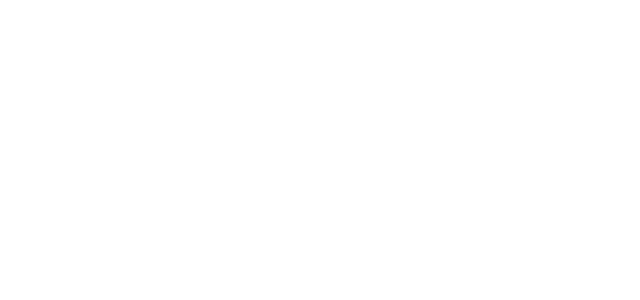
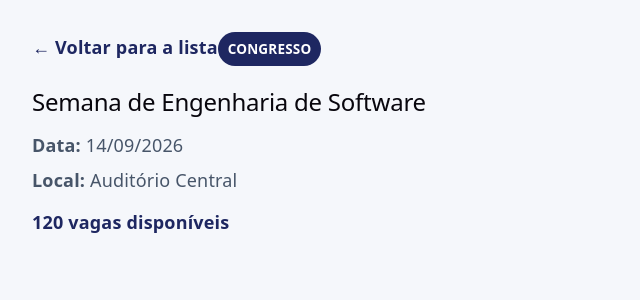
Before and after one commit to MarcoAntonioPrado/ubmeventos, a React (Vite) app: page /eventos/1 in a window 1280 px wide. Before the commit this address had no page. Shown: the top 300 px of the page, without its empty margins (0-640 px from the left). Built offline with nearby package versions, Linux system fonts and the light colour scheme; data requests are answered from the project's data file.

Commit message:
feat: pagina de detalhe do evento com parametro de rota
Atualizacao realizada agora a partir do material do professor Rubens Guimaraes, referencia 9625bc8. Nao representa entrega retroativa.

```diff
--- a/src/App.css
+++ b/src/App.css
@@ -75,3 +75,56 @@
   font-size: 1.1rem;
   margin: 0;
 }
+
+/* NOVO (Aula 6): páginas de conteúdo — mesma moldura da listagem */
+.pagina,
+.detalhe {
+  padding: 32px;
+  background: #f5f7fb;
+  min-height: 100vh;
+}
+
+.detalhe h2 {
+  margin: 12px 0 16px;
+}
+
+/* etiqueta-pílula do tipo (irmã da .evento-tipo do card) */
+.detalhe-tipo {
+  display: inline-block;
+  background: #1e2761;
+  color: #fff;
+  font-size: 0.75rem;
+  font-weight: 600;
+  text-transform: uppercase;
+  padding: 4px 10px;
+  border-radius: 999px;
+}
+
+.detalhe-info {
+  color: #475569;
+  margin: 0 0 8px;
+}
+
+.detalhe-vagas {
+  color: #1e2761;
+  font-weight: 600;
+  margin: 16px 0 0;
+}
+
+/* link de volta à lista (detalhe, erro e página não encontrada) */
+.voltar {
+  display: inline-block;
+  margin-bottom: 16px;
+  color: #1e2761;
+  font-weight: 600;
+  text-decoration: none;
+}
+
+.voltar:hover {
+  text-decoration: underline;
+}
+
+/* dentro dos avisos, o link vem abaixo do texto */
+.aviso .voltar {
+  margin: 12px 0 0;
+}
--- a/src/App.jsx
+++ b/src/App.jsx
@@ -1,12 +1,14 @@
 // src/App.jsx — o mapa: cada URL, um componente
 import { Routes, Route } from "react-router";
 import Home from "./pages/Home";
+import EventoDetalhe from "./pages/EventoDetalhe";
 import "./App.css";   // o CSS de página continua importado aqui
 
 function App() {
   return (
     <Routes>
-      <Route path="/" element={<Home />} />   {/* a única rota, por enquanto */}
+      <Route path="/" element={<Home />} />
+      <Route path="/eventos/:id" element={<EventoDetalhe />} />   {/* :id é variável */}
     </Routes>
   );
 }
--- a/src/components/EventoCard.css
+++ b/src/components/EventoCard.css
@@ -31,3 +31,16 @@
   font-weight: 600;
   margin: 0;
 }
+
+/* NOVO (Aula 6): o link para a página de detalhe */
+.evento-link {
+  display: inline-block;
+  margin-top: 12px;
+  color: #1e2761;
+  font-weight: 600;
+  text-decoration: none;
+}
+
+.evento-link:hover {
+  text-decoration: underline;
+}
--- a/src/components/EventoCard.jsx
+++ b/src/components/EventoCard.jsx
@@ -1,12 +1,18 @@
+import { Link } from "react-router";   // NOVO
 import "./EventoCard.css";
 
-function EventoCard({ titulo, tipo, data, local, vagas }) {
+// id entra na desestruturação: sem ele, o Link vira /eventos/undefined
+function EventoCard({ id, titulo, tipo, data, local, vagas }) {
   return (
     <article className="evento-card">
       <span className="evento-tipo">{tipo}</span>
       <h3>{titulo}</h3>
       <p className="evento-info">{data} — {local}</p>
       <p className="evento-vagas">{vagas} vagas disponíveis</p>
+      {/* template string monta a URL com o id DESTE evento */}
+      <Link to={`/eventos/${id}`} className="evento-link">
+        Ver detalhes
+      </Link>
     </article>
   );
 }
--- /dev/null
+++ b/src/pages/EventoDetalhe.jsx
@@ -0,0 +1,55 @@
+// src/pages/EventoDetalhe.jsx — a página de detalhe: atende a /eventos/:id
+import { useEffect, useState } from "react";
+import { useParams, Link } from "react-router";
+import axios from "axios";
+
+function EventoDetalhe() {
+  // o parâmetro da rota: em /eventos/3, id === "3" — sempre string
+  const { id } = useParams();
+
+  // UM objeto, não uma lista: antes de chegar, não existe -> null
+  const [evento, setEvento] = useState(null);
+  const [carregando, setCarregando] = useState(true);
+  const [erro, setErro] = useState(false);
+
+  useEffect(() => {
+    async function carregarEvento() {
+      try {
+        // o id da URL vira o último segmento do endereço da API
+        const resposta = await axios.get(`http://localhost:3001/eventos/${id}`);
+        setEvento(resposta.data);
+      } catch {
+        // API fora do ar OU id inexistente (404): os dois caem aqui
+        setErro(true);
+      } finally {
+        setCarregando(false);
+      }
+    }
+    carregarEvento();
+  }, [id]); // <- mudou o id na URL? o efeito roda de novo
+
+  if (carregando) {
+    return <p className="aviso">Carregando evento...</p>;
+  }
+  if (erro) {
+    return (
+      <section className="aviso">
+        <p>Não foi possível carregar o evento. Ele pode não existir, ou a API pode estar fora do ar.</p>
+        <Link to="/" className="voltar">Voltar para a lista</Link>
+      </section>
+    );
+  }
+
+  return (
+    <article className="detalhe">
+      <Link to="/" className="voltar">← Voltar para a lista</Link>
+      <span className="detalhe-tipo">{evento.tipo}</span>
+      <h2>{evento.titulo}</h2>
+      <p className="detalhe-info"><strong>Data:</strong> {evento.data}</p>
+      <p className="detalhe-info"><strong>Local:</strong> {evento.local}</p>
+      <p className="detalhe-vagas">{evento.vagas} vagas disponíveis</p>
+    </article>
+  );
+}
+
+export default EventoDetalhe;
--- a/src/pages/Home.jsx
+++ b/src/pages/Home.jsx
@@ -83,6 +83,7 @@
           {eventosFiltrados.map((evento) => (
             <EventoCard
               key={evento.id}
+              id={evento.id}
               titulo={evento.titulo}
               tipo={evento.tipo}
               data={evento.data}
```
